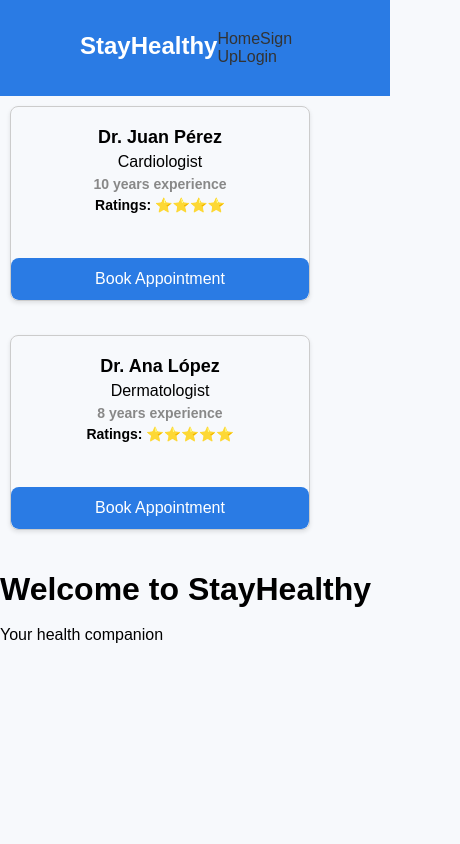
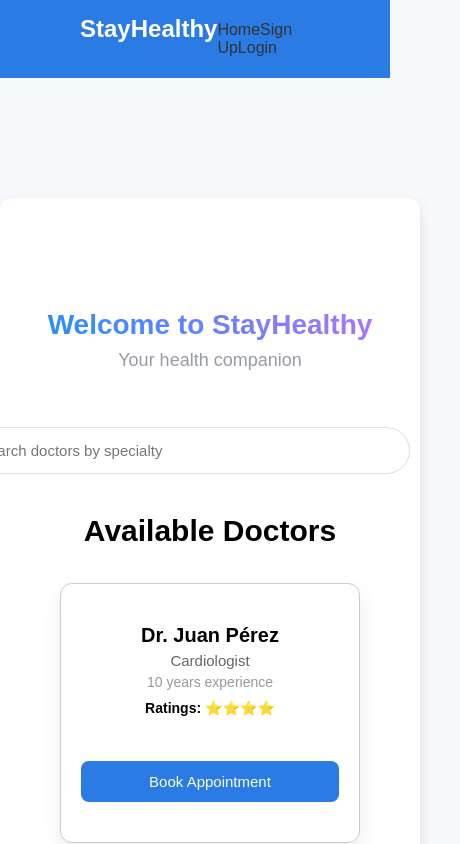
Before and after one commit to hectorlabrinn/med_appt, a React (Create React App) app: page / in a window 390 px wide. Shown: the top 844 px of the page, 460 px wide, since content can reach past the window. Built offline with nearby package versions, Linux system fonts and the light colour scheme.

Commit message:
UI improvements and layout fixes

```diff
--- a/src/App.js
+++ b/src/App.js
@@ -1,4 +1,3 @@
-import DoctorCard from "./Components/DoctorCard/DoctorCard";
 import FindDoctorSearch from "./Components/FindDoctorSearch/FindDoctorSearch";
 import InstantConsultation from "./Components/InstantConsultationBooking/InstantConsultation";
 import { BrowserRouter, Routes, Route } from "react-router-dom";
@@ -7,37 +6,19 @@ import Navbar from "./Components/Navbar/Navbar";
 import Landing_Page from "./Components/Landing_Page/Landing_Page";
 import Sign_Up from "./Components/Sign_Up/Sign_Up";
 import Login from "./Components/Login/Login";
+
 function App() {
   return (
     <BrowserRouter>
 
       <Navbar />
-      <DoctorCard
-  name="Dr. Juan Pérez"
-  speciality="Cardiologist"
-  experience={10}
-  ratings="⭐⭐⭐⭐"
-/>
-
-<DoctorCard
-  name="Dr. Ana López"
-  speciality="Dermatologist"
-  experience={8}
-  ratings="⭐⭐⭐⭐⭐"
-/>
 
       <Routes>
-
+        <Route path="/" element={<Landing_Page />} />
         <Route path="/search" element={<FindDoctorSearch />} />
-
         <Route path="/instant-consultation" element={<InstantConsultation />} />
-
-        <Route path="/" element={<Landing_Page />} />
-
         <Route path="/signup" element={<Sign_Up />} />
-
         <Route path="/login" element={<Login />} />
-
       </Routes>
 
     </BrowserRouter>
--- /dev/null
+++ b/src/Components/BookingConsultation.js
@@ -0,0 +1,2 @@
+import FindDoctorSearch from "./FindDoctorSearch/FindDoctorSearch";
+import DoctorCard from "./DoctorCard/DoctorCard";
--- a/src/Components/DoctorCard/DoctorCard.css
+++ b/src/Components/DoctorCard/DoctorCard.css
@@ -1,53 +1,60 @@
+/* CARD PRINCIPAL */
 .doctor-card-container {
-    width: 300px;
-    height: 100%;
-    border: 1px solid #ccc;
-    border-radius: 8px;
+    width: 100%;
+    max-width: 300px;
+    border-radius: 12px;
     overflow: hidden;
-    display: inline-block;
+    display: flex;
+    flex-direction: column;
     margin: 10px;
-    box-shadow: 0 2px 4px rgba(0, 0, 0, 0.1);
-    margin-bottom: 20px;
-  }
-  .cancel-appointment {
-    background-color: red;
+    background: #fff;
+    box-shadow: 0 8px 20px rgba(0, 0, 0, 0.08);
+    transition: 0.3s ease;
   }
 
+  .doctor-card-container:hover {
+    transform: translateY(-5px);
+  }
+
+  /* DETALLES */
   .doctor-card-details-container {
     padding: 20px;
   }
 
+  /* IMAGEN */
   .doctor-card-profile-image-container {
     text-align: center;
     margin-bottom: 10px;
   }
 
   .doctor-card-profile-image-container img {
-    width: 120px;
-    height: 120px;
+    width: 100px;
+    height: 100px;
     border-radius: 50%;
   }
 
+  /* TEXTO */
   .doctor-card-details {
     text-align: center;
   }
 
   .doctor-card-detail-name {
-    font-size: 18px;
-    font-weight: bold;
+    font-size: 20px;
+    font-weight: 600;
     margin-bottom: 5px;
   }
 
   .doctor-card-detail-speciality {
-    font-size: 16px;
+    font-size: 15px;
+    color: #666;
     margin-bottom: 5px;
   }
 
   .doctor-card-detail-experience {
     font-size: 14px;
-    color: #888;
+    color: #999;
     margin-bottom: 5px;
-    font-weight: bold;
+    font-weight: 500;
   }
 
   .doctor-card-detail-location,
@@ -56,25 +63,49 @@
     font-size: 14px;
     margin-bottom: 5px;
   }
-  .doctor-card-detail-consultationfees{
-    font-weight: bold;
 
+  .doctor-card-detail-consultationfees {
+    font-weight: 600;
   }
 
+  /* BOTÓN PRINCIPAL */
   .book-appoinment-btn {
-    background-color: #3498db;
+    background-color: #2190FF;
     color: #fff;
     border: none;
-    padding: 10px 20px;
-    font-size: 16px;
-    border-radius: 5px;
+    padding: 12px;
+    font-size: 15px;
+    border-radius: 0 0 12px 12px;
     cursor: pointer;
+    transition: 0.3s ease;
+  }
+
+  .book-appoinment-btn:hover {
+    background-color: #1976d2;
   }
 
   .book-appoinment-btn div:nth-child(2) {
     font-size: 12px;
     font-weight: bold;
   }
+
+  /* BOTÓN CANCELAR */
+  .cancel-appointment-btn {
+    padding: 10px;
+    background-color: #f44336;
+    color: #fff;
+    border: none;
+    border-radius: 8px;
+    cursor: pointer;
+    transition: 0.3s ease;
+    margin-top: 10px;
+  }
+
+  .cancel-appointment-btn:hover {
+    background-color: #d63027;
+  }
+
+  /* MODAL */
   .modal-container {
     position: fixed;
     top: 0;
@@ -89,9 +120,9 @@
 
   .modal-content {
     background-color: #fff;
-  padding: 20px;
-  border-radius: 5px;
-  box-shadow: 0 2px 4px rgba(0, 0, 0, 0.2);
+    padding: 25px;
+    border-radius: 10px;
+    box-shadow: 0 5px 15px rgba(0,0,0,0.2);
     max-width: 400px;
     text-align: center;
   }
@@ -105,87 +136,76 @@
   }
 
   .modal-btn {
-  display: inline-block;
-  padding: 8px 16px;
+    padding: 10px 16px;
     background-color: #2196f3;
     color: #fff;
     border: none;
-  border-radius: 4px;
+    border-radius: 6px;
     cursor: pointer;
-  transition: background-color 0.3s ease;
-}
-.doctorbg{
-  -webkit-scrollbar {
-    display: none;
+    transition: 0.3s;
   }
 
-
-
-}
   .modal-btn:hover {
     background-color: #0d8af5;
   }
 
-.cancel-appointment-btn {
-  display: inline-block;
-  padding: 8px 16px;
-  background-color: #f44336;
-  color: #fff;
-  border: none;
-  border-radius: 4px;
-  cursor: pointer;
-  transition: background-color 0.3s ease;
-}
-
-.cancel-appointment-btn:hover {
-  background-color: #d63027;
-}
+  /* FORMULARIO */
   .appointment-form {
-  max-width: 400px;
-  margin: 0 auto;
-  padding: 20px;
-  background-color: #f5f5f5;
-  border-radius: 8px;
-  /* height: auto;
-  overflow-y: auto; */
+    max-width: 100%;
+    margin-top: 15px;
+    padding: 15px;
+    background-color: #f7f9fc;
+    border-radius: 10px;
   }
 
   .form-group {
-  margin-bottom: 20px;
+    margin-bottom: 15px;
   }
 
   label {
     display: block;
-  font-weight: bold;
-  margin-bottom: 8px;
+    font-weight: 500;
+    margin-bottom: 5px;
   }
 
   input,
   textarea {
     width: 100%;
-  padding: 12px;
-  border: 1px solid #ccc;
-  border-radius: 4px;
-  font-size: 16px;
+    padding: 10px;
+    border: 1px solid #ddd;
+    border-radius: 6px;
+    font-size: 14px;
   }
 
+  /* BOTONES GENERALES */
   button {
-  padding: 12px 20px;
-  background-color: #007bff;
+    padding: 12px;
+    background-color: #2190FF;
     color: #fff;
     border: none;
-  border-radius: 4px;
+    border-radius: 8px;
     cursor: pointer;
-  font-size: 16px;
+    font-size: 15px;
+    transition: 0.3s ease;
   }
 
   button:hover {
-  background-color: #0056b3;
+    background-color: #1976d2;
   }
 
-
-.btnslot{
+  /* BOTÓN SLOT */
+  .btnslot {
     background-color: green;
     cursor: pointer;
-  /* color: rgb(249, 60, 60); */
+    border-radius: 6px;
+    padding: 8px;
   }
+
+  /* SCROLL OCULTO */
+  .doctorbg {
+    scrollbar-width: none;
+  }
+
+  .doctorbg::-webkit-scrollbar {
+    display: none;
+  }
--- a/src/Components/Landing_Page/LandingPage.css
+++ b/src/Components/Landing_Page/LandingPage.css
@@ -1,60 +1,168 @@
+
 * {
   margin: 0;
+  padding: 0;
   font-family: "Poppins", sans-serif;
   box-sizing: border-box;
 }
-.hero-section {
-    height: 100vh;
-    padding-top: 15rem;
-    background-color: transparent;
-    z-index: -1;
-}
-.hero-section .flex-hero {
-    flex-direction: column;
-    gap: 30px;
-    text-align:center;
+
+body {
+  background-color: #f7f9fc;
 }
 
-.hero-section .flex-hero h1 {
-    font-size: 65px;
-    font-weight: 900;
+
+.container {
+  max-width: 1200px;
+  margin: 10px auto 0 auto;
+  padding: 10px 20px;
 }
+
+
+.hero-section {
+  padding-top: 2rem;
+  padding-bottom: 1rem;
+  text-align: center;
+}
+
+.hero-section .flex-hero {
+  display: flex;
+  flex-direction: column;
+  gap: 15px;
+}
+
+.hero-section h1 {
+  font-size: 48px;
+  line-height: 1.2;
+  margin-bottom: 8px;
+}
+
 .text-gradient {
-    background: linear-gradient(45deg,#2190FF 2.34%,#b673f8 100.78%);
+  background: linear-gradient(45deg, #2190FF 2.34%, #b673f8 100.78%);
   -webkit-background-clip: text;
-    background-clip: text;
   -webkit-text-fill-color: transparent;
 }
-.hero-section h4 {
-    font-size: 22px;
+
+.hero-section h4,
+.hero-section p {
+  font-size: 18px;
   font-weight: 300;
-    text-align: center;
-    padding: 12px 14rem;
-    color:#969BA5;
+  color: #969BA5;
+  margin-bottom: 15px;
 }
 
+
+.search-section {
+  width: 100%;
+  display: flex;
+  justify-content: center;
+  margin: 20px 0 30px 0;
+}
+
+.search-section input {
+  width: 500px;
+  max-width: 90%;
+  padding: 14px 18px;
+  border-radius: 30px;
+  border: 1px solid #ddd;
+  outline: none;
+  font-size: 15px;
+  transition: 0.3s;
+}
+
+.search-section input:focus {
+  border-color: #2190FF;
+  box-shadow: 0 0 0 3px rgba(33, 144, 255, 0.1);
+}
+
+
 .hero-section .button {
-    padding: 0.7rem 2rem;
+  padding: 0.8rem 2rem;
   border-radius: 25px;
   background-color: #2190FF;
   color: #fff;
-    border: 1px solid transparent;
-    width: 15%;
-    margin-top:15px;
+  border: none;
+  width: 200px;
+  margin: 15px auto 0;
+  transition: 0.3s;
 }
 
-.hero-section div:nth-child(2) {
-    margin-top: 4rem;
-}
-
-.hero-section .image {
-    flex-direction: column;
-    justify-content: center;
-    align-items: center;
-    gap: 0px;
+.hero-section .button:hover {
+  transform: scale(0.97);
+  background-color: #1976d2;
 }
 
 
+.doctors-section {
+  margin-top: 40px;
+  text-align: center;
+}
+
+.doctors-section h2 {
+  font-size: 30px;
+  margin-bottom: 25px;
+}
+
+
+.doctors-container {
+  display: grid;
+  grid-template-columns: repeat(auto-fit, minmax(260px, 1fr));
+  gap: 25px;
+  justify-items: center;
+}
+
+
+.doctor-card-container {
+  width: 100%;
+  max-width: 300px;
+  padding: 20px;
+  border-radius: 15px;
+  background: #fff;
+  box-shadow: 0 8px 20px rgba(0,0,0,0.08);
+  text-align: center;
+  transition: 0.3s ease;
+}
+
+.doctor-card-container:hover {
+  transform: translateY(-5px);
+}
+
+
+.doctor-card-detail-name {
+  font-size: 20px;
+  font-weight: 600;
+}
+
+.doctor-card-detail-speciality {
+  color: #666;
+  margin: 5px 0;
+}
+
+.doctor-card-detail-experience {
+  color: #999;
+  font-size: 14px;
+}
+
+.doctor-card-detail-consultationfees {
+  margin-top: 10px;
+  font-weight: 500;
+}
+
+
+button {
+  width: 100%;
+  background-color: #2190FF;
+  color: white;
+  border: none;
+  padding: 12px;
+  border-radius: 10px;
+  font-size: 15px;
+  margin-top: 15px;
+  transition: 0.3s;
+}
+
+button:hover {
+  background-color: #1976d2;
+}
 
 
 ul {
@@ -66,85 +174,19 @@ a {
   color: #333;
 }
 
-h1,
-h2 {
-    line-height: 1.3;
-    margin: 15px 0;
-}
-
-
-
-button {
-    transition: all 0.5s ease-in-out;
-    font-size: 1em;
-    padding: 1em;
-    width: 100%;
-    border-radius: 5px;
-    margin-top: 10px;
-}
-
-
-.button:hover {
-    transform: scale(0.98);
-}
-
-
-@media screen and (max-width:980px) {
-    .hero-section h1 {
-        text-align: center;
-    }
-    .hero-section {
-        padding-top: 12rem;
-    }
-    .hero-section h4 {
-        font-size: 21px;
-        text-align: center;
-        padding: 0px 4rem;
-    }
-    .image {
-        width: 500px;
-    }
-    .hero-section .button{
-        margin-top:15px;
-        width: 45%;
-    }
-
-}
-
-@media screen and (max-width:400px) {
-    .hero-section h1 {
-        font-size: 35px;
-    }
-
-    .hero-section {
-        padding-top: 10rem;
-    }
-    .hero-section h4 {
-        font-size: 16px;
-        padding: 0px 2rem;
-    }
-
-}
-
-
-
 button,
 a,
 li {
   cursor: pointer;
 }
 
-/* Blob */
 
-
-/* Blobs */
 .flex-hero .blob-cont {
+  display: flex;
   justify-content: center;
   align-items: center;
-    position: static;
-    margin: 10px;
+  position: relative;
 }
-
 
 .blob {
   border-radius: 100px;
@@ -154,7 +196,7 @@ li {
 .blue {
   background-color: #2937a392;
   position: absolute;
-    top:0;
+  top: 0;
   left: 0;
   right: 55%;
   bottom: 25%;
@@ -163,10 +205,11 @@ li {
   width: 200px;
   animation: blobani 8s infinite ease;
 }
+
 .blue1 {
   background-color: #2937a392;
   position: absolute;
-    top:0;
+  top: 0;
   left: 0;
   right: -55%;
   bottom: -25%;
@@ -176,10 +219,34 @@ li {
   animation: blobani 8s infinite ease;
 }
 
+@keyframes blobani {
+  0% { transform: scale(1); }
+  30% { transform: scale(1.2); }
+  60% { transform: scale(1.3); }
+  100% { transform: scale(1); }
+}
 
-  @keyframes blobani {
-    0% {top: 0; left: 0; transform: scale(1);}
-    30% {top: 0; left: 0; transform: scale(1.2);}
-    60% {top: 0; left: 0; transform: scale(1.3);}
-    100% {top: 0; left: 0; transform: scale(1);}
+
+@media screen and (max-width: 980px) {
+  .hero-section {
+    padding-top: 5rem;
   }
+
+  .hero-section h1 {
+    font-size: 38px;
+  }
+
+  .hero-section h4 {
+    font-size: 16px;
+  }
+}
+
+@media screen and (max-width: 400px) {
+  .hero-section h1 {
+    font-size: 28px;
+  }
+
+  .hero-section h4 {
+    font-size: 14px;
+  }
+}
--- a/src/Components/Landing_Page/Landing_Page.js
+++ b/src/Components/Landing_Page/Landing_Page.js
@@ -1,11 +1,44 @@
 import React from "react";
 import "./LandingPage.css";
+import DoctorCard from "../DoctorCard/DoctorCard";
+import FindDoctorSearch from "../FindDoctorSearch/FindDoctorSearch";
 
 function Landing_Page() {
   return (
-    <div>
-      <h1>Welcome to StayHealthy</h1>
-      <p>Your health companion</p>
+    <div className="container">
+
+      {/* HERO */}
+      <div className="hero-section">
+        <h1 className="text-gradient">Welcome to StayHealthy</h1>
+        <p>Your health companion</p>
+      </div>
+
+      {/* 🔍 BUSCADOR (AQUÍ FALTABA) */}
+      <div className="search-section">
+        <FindDoctorSearch />
+      </div>
+
+      {/* DOCTORS */}
+      <div className="doctors-section">
+        <h2>Available Doctors</h2>
+
+        <div className="doctors-container">
+          <DoctorCard
+            name="Dr. Juan Pérez"
+            speciality="Cardiologist"
+            experience={10}
+            ratings="⭐⭐⭐⭐"
+          />
+
+          <DoctorCard
+            name="Dr. Ana López"
+            speciality="Dermatologist"
+            experience={8}
+            ratings="⭐⭐⭐⭐⭐"
+          />
+        </div>
+      </div>
+
     </div>
   );
 }
```
Lines whose indentation alone changed are shown as unchanged.
